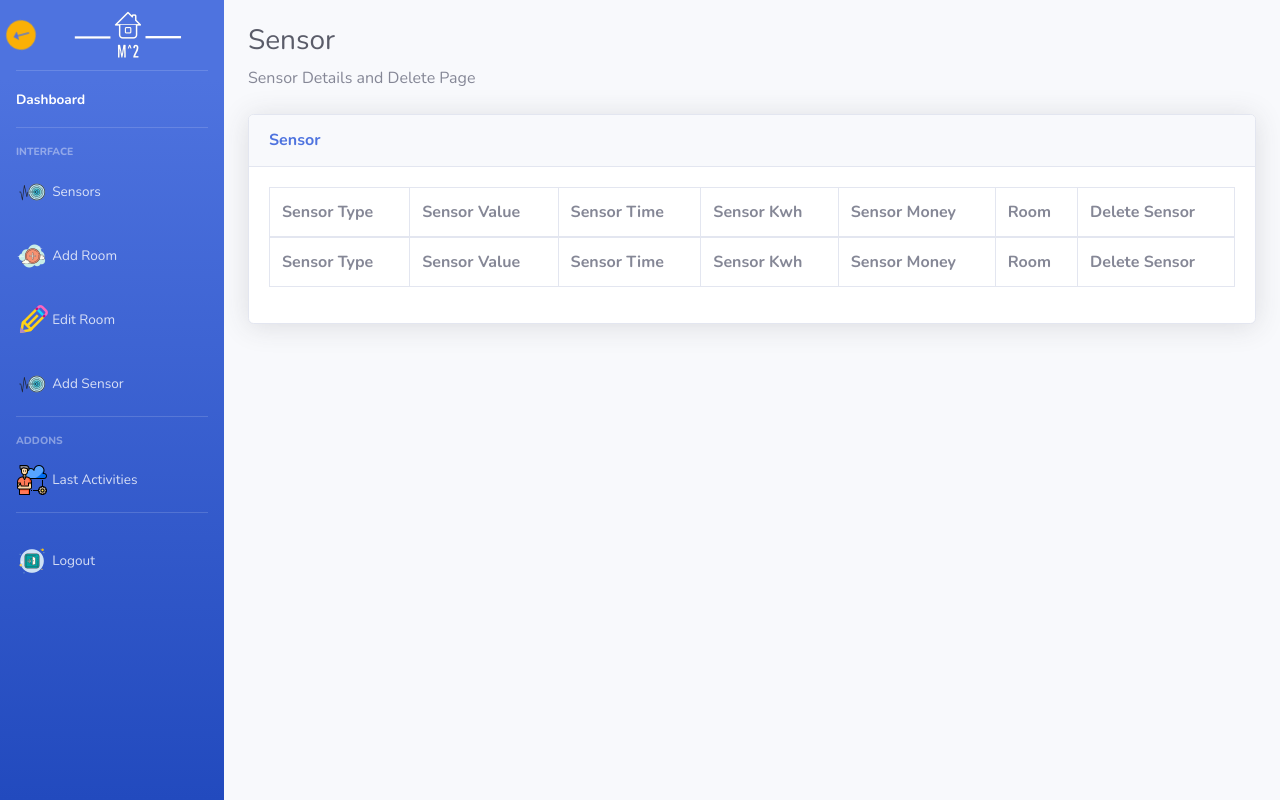
After one commit to Oprimidos/home-automation, a PHP site: page /manageproducer/listSensor.php in a window 1280 px wide. The commit adds this page. Run offline with PHP 8.4, Linux system fonts and the light colour scheme; data comes from the database, SQL or seed files in the repository; lists and menus that the app fills with data are empty; some libraries are stand-ins or nearby versions.

Commit message:
Add sensor List for Admin Page

```diff
--- a/manageproducer/config/operation.php
+++ b/manageproducer/config/operation.php
@@ -76,3 +76,9 @@ if(isset($_POST["addsensor"])){
 
   header("Location:../admin.php");
 }
+if(isset($_POST["deletesensor"])){
+  $deletesensor=$db->prepare("DELETE FROM sensor WHERE sensorID=:sensorID");
+  $deletesensor->bindParam(":sensorID",$_POST["sensorID"]);
+  $deletesensor->execute();
+  header("Location:../admin.php");
+}
--- /dev/null
+++ b/manageproducer/listSensor.php
@@ -0,0 +1,153 @@
+<!DOCTYPE html>
+<html lang="en">
+
+<head>
+
+    <meta charset="utf-8">
+    <meta http-equiv="X-UA-Compatible" content="IE=edge">
+    <meta name="viewport" content="width=device-width, initial-scale=1, shrink-to-fit=no">
+    <meta name="description" content="">
+    <meta name="author" content="">
+
+    <title>Producer Admin</title>
+
+    <!-- Custom fonts for this template -->
+    <link href="vendor/fontawesome-free/css/all.min.css" rel="stylesheet" type="text/css">
+    <link
+        href="https://fonts.googleapis.com/css?family=Nunito:200,200i,300,300i,400,400i,600,600i,700,700i,800,800i,900,900i"
+        rel="stylesheet">
+
+    <!-- Custom styles for this template -->
+    <link href="../assets/css/admin2.css" rel="stylesheet">
+
+    <!-- Custom styles for this page -->
+    <link href="vendor/datatables/dataTables.bootstrap4.min.css" rel="stylesheet">
+
+</head>
+
+<body id="page-top">
+
+    <!-- Page Wrapper -->
+    <div id="wrapper">
+
+        <!-- Sidebar -->
+        <?php include("sidebar.php");?>
+        <!-- End of Sidebar -->
+
+        <!-- Content Wrapper -->
+        <div id="content-wrapper" class="d-flex flex-column">
+
+            <!-- Main Content -->
+            <div id="content">
+
+<br>
+
+
+                <!-- Begin Page Content -->
+                <div class="container-fluid">
+
+                    <!-- Page Heading -->
+                    <h1 class="h3 mb-2 text-gray-800">Sensor </h1>
+                    <p class="mb-4">Sensor Details and Delete Page </p>
+
+                    <!-- DataTales Example -->
+                    <div class="card shadow mb-4">
+                        <div class="card-header py-3">
+                            <h6 class="m-0 font-weight-bold text-primary">Sensor</h6>
+                        </div>
+                        <?php
+                        $sqlsensor=$db->prepare("SELECT sensor.*, room.roomName FROM sensor JOIN room ON sensor.sensorRoomID = room.roomID WHERE room.homeID =:homeID");
+                        $sqlsensor->bindParam(":homeID",$_SESSION["userHomeID"]);
+                        $sqlsensor->execute();
+                        $sensors = $sqlsensor->fetchAll(PDO::FETCH_ASSOC);
+                        ?>
+                        <div class="card-body">
+                            <div class="table-responsive">
+                                <table class="table table-bordered" id="dataTable" width="100%" cellspacing="0">
+                                    <thead>
+                                        <tr>
+                                            <th>Sensor Type</th>
+                                            <th>Sensor Value</th>
+                                            <th>Sensor Time</th>
+                                            <th>Sensor Kwh</th>
+                                            <th>Sensor Money</th>
+                                            <th>Room</th>
+                                            <th>Delete Sensor</th>
+                                        </tr>
+                                    </thead>
+                                    <tfoot>
+                                        <tr>
+                                        <th>Sensor Type</th>
+                                            <th>Sensor Value</th>
+                                            <th>Sensor Time</th>
+                                            <th>Sensor Kwh</th>
+                                            <th>Sensor Money</th>
+                                            <th>Room</th>
+                                            <th>Delete Sensor</th>
+                                        </tr>
+                                    </tfoot>
+                                    <tbody>
+                                        <?php
+                                        foreach ($sensors as $sensor) {
+                                        ?>
+                                        <tr>
+                                            <td><?php echo $sensor["sensorType"] ?></td>
+                                            <td><?php echo $sensor["sensorValue"] ?></td>
+                                            <td><?php echo $sensor["sensorTime"] ?></td>
+                                            <td><?php echo $sensor["sensorKwh"]?></td>
+                                            <td><?php echo $sensor["sensorMoney"] ?></td>
+                                            <td><?php echo $sensor["roomName"]?></td>
+                                            <td><form action="config/operation.php" method="post">
+                                                <input type="hidden" name="sensorID" value="<?php echo$sensor['sensorID']?>">
+                                                <button type="submit" name="deletesensor" class="btn btn-danger">Delete</button>
+                                            </form></td>
+                                        </tr>
+                                        <?php  }?>
+
+
+                                    </tbody>
+                                </table>
+                            </div>
+                        </div>
+                    </div>
+
+                </div>
+                <!-- /.container-fluid -->
+
+            </div>
+            <!-- End of Main Content -->
+
+
+            <!-- End of Footer -->
+
+        </div>
+        <!-- End of Content Wrapper -->
+
+    </div>
+    <!-- End of Page Wrapper -->
+
+    <!-- Scroll to Top Button-->
+
+
+
+
+    <!-- Bootstrap core JavaScript-->
+    <script src="vendor/jquery/jquery.min.js"></script>
+    <script src="vendor/bootstrap/js/bootstrap.bundle.min.js"></script>
+
+    <!-- Core plugin JavaScript-->
+    <script src="vendor/jquery-easing/jquery.easing.min.js"></script>
+
+    <!-- Custom scripts for all pages-->
+    <script src="js/sb-admin-2.min.js"></script>
+
+    <!-- Page level plugins -->
+    <script src="vendor/datatables/jquery.dataTables.min.js"></script>
+    <script src="vendor/datatables/dataTables.bootstrap4.min.js"></script>
+
+    <!-- Page level custom scripts -->
+    <script src="js/demo/datatables-demo.js"></script>
+
+</body>
+
+</html>
--- a/manageproducer/sidebar.php
+++ b/manageproducer/sidebar.php
@@ -26,7 +26,13 @@
                 Interface
             </div>
 
-            <!-- Nav Item - Pages Collapse Menu -->
+            <!-- Nav Item - Pages Collapse Menu --><li class="nav-item">
+                <a class="nav-link collapsed" href="listSensor.php" data-target="#collapseUtilities" aria-expanded="true" aria-controls="collapseUtilities">
+                    <img src="../assets/icons/sensor.png" alt="Sensor">
+                    <span>Sensors</span>
+                </a>
+
+            </li>
             <li class="nav-item">
                 <a class="nav-link collapsed" href="addRoom.php" data-target="#collapseTwo" aria-expanded="true" aria-controls="collapseTwo">
                     <img src="../assets/icons/add.png" alt="Add">
@@ -50,6 +56,7 @@
                 </a>
 
             </li>
+
 
             <!-- Divider -->
             <hr class="sidebar-divider">
```
